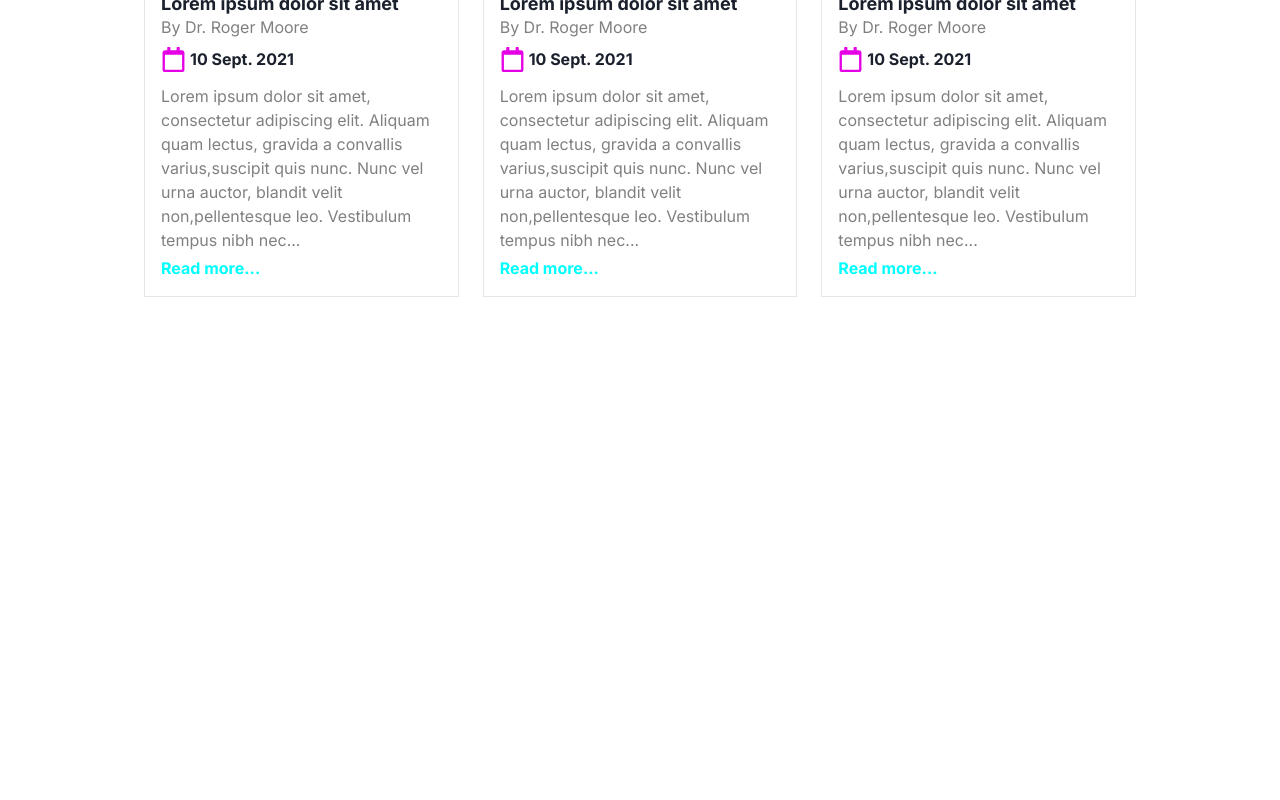
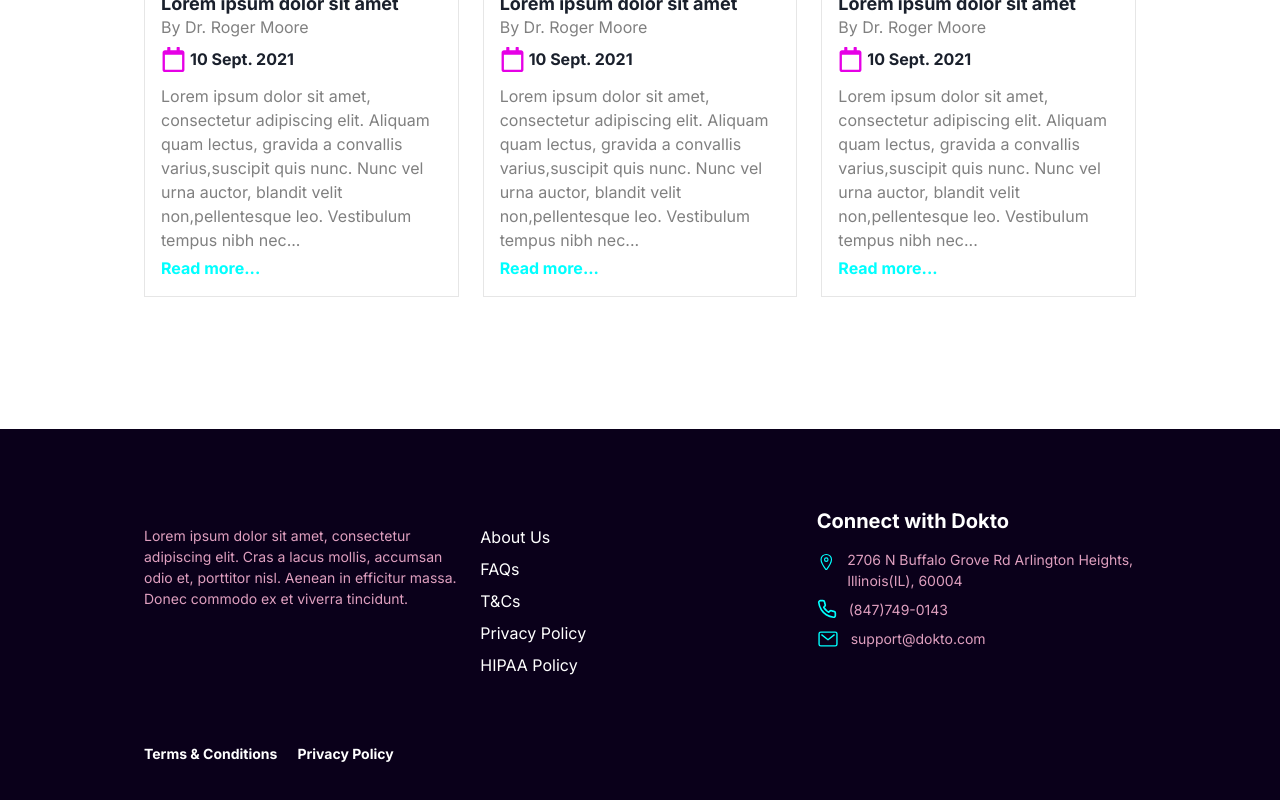
Before and after one commit to leveorxyz/dokto-frontend, a React (Create React App) app: page / in a window 1280 px wide. Shown: the part 2439-3239 px from the top of the page. Before the commit the page ends 2848 px from the top, so only its background shows below. Built offline with nearby package versions, Linux system fonts and the light colour scheme.

Commit message:
Add styles in FooterDoctor

```diff
--- a/src/components/home/DownloadDoctor.tsx
+++ b/src/components/home/DownloadDoctor.tsx
@@ -12,7 +12,7 @@ const DownloadDoctor = () => {
 	return (
 		<div>
 			<Box my='20'>
-				<Container maxWidth='container.xl'>
+				<Container maxWidth='container.2xl'>
 					<Box pos='relative' justifyContent='space-between' d='flex' alignItems='center'>
 						<Box pos='relative' align='center' mx='auto'>
 							<Heading as='h1' size='lg' fontWeight='bold' my='7' color='#26004d'>
--- /dev/null
+++ b/src/components/home/FooterDoctor.tsx
@@ -0,0 +1,98 @@
+import React from "react";
+import { Box, Container, Divider, Heading, Link, List, ListItem } from "@chakra-ui/layout";
+import { IoMailOutline } from "react-icons/io5";
+import { IoLocationOutline } from "react-icons/io5";
+import { IconContext } from "react-icons";
+import { FiPhone } from "react-icons/fi";
+
+const FooterDoctor = () => {
+
+	const margin_x = {sm: "6",md: "32",lg: "32",xl: "32",base: "6"};
+	const links = [
+		{ content: "About Us", url: "#" },
+		{ content: "FAQs", url: "#" },
+		{ content: "T&Cs", url: "#" },
+		{ content: "Privacy Policy", url: "#" },
+		{ content: "HIPAA Policy", url: "#" }
+	];
+
+	const bottom_links = [
+		{ content: "Terms & Conditions", url: "#" },
+		{ content: "Privacy Policy", url: "#" }
+	];
+
+	return (
+		<div>
+			<Box color='white' background='#0a001a' px={margin_x} py='20' mt='5'>
+				<Container maxW='container.2xl'>
+					<Box d='flex' flexDir='row'>
+						<Box flex='1'>
+							<List mt='4' spacing={2}>
+								<ListItem>
+									<Box></Box>
+								</ListItem>
+								<ListItem>
+									<Box fontSize='sm' color='#df9fbf'>Lorem ipsum dolor sit amet, consectetur adipiscing elit. Cras a lacus mollis, accumsan odio et, porttitor nisl. Aenean in efficitur massa. Donec commodo ex et viverra tincidunt.</Box>
+								</ListItem>
+							</List>
+						</Box>
+						<Divider orientation="vertical"/>
+						<Box flex='1' p='4'>
+							{links?.map(({ content, url }) => (
+								<List key={url} pb='2'>
+									<Link href={url} color='white' _hover={{ textDecoration: "none", color: "#A2A2A2"}}>
+										{content}
+									</Link>
+								</List>
+							))}
+						</Box>
+						<Divider dividerColor='white' orientation="vertical"/>
+						<Box flex='1'>
+							<Heading size='md'>Connect with Dokto</Heading>
+							<List mt='4' spacing={2} fontSize='sm' color='#df9fbf'>
+								<ListItem>
+									<Box d='flex' flexDir='row'>
+										<IconContext.Provider value={{ color: "#00ffff" }}>
+											<IoLocationOutline size={26}/>
+										</IconContext.Provider>
+										<Box ml='3'>2706 N Buffalo Grove Rd Arlington Heights, Illinois(IL), 60004</Box>
+									</Box>
+								</ListItem>
+								<ListItem>
+									<Box d='flex' flexDir='row'>
+										<IconContext.Provider value={{ color: "#00ffff" }}>
+											<FiPhone size={20}/>
+										</IconContext.Provider>
+										<Box ml='3'>(847)749-0143</Box>
+									</Box>
+								</ListItem>
+								<ListItem>
+									<Box d='flex' flexDir='row'>
+										<IconContext.Provider value={{ color: "#00ffff" }}>
+											<IoMailOutline size={22}/>
+										</IconContext.Provider>
+										<Box ml='3'>support@dokto.com</Box>
+									</Box>
+								</ListItem>
+								<ListItem>
+									<Box></Box>
+								</ListItem>
+							</List>
+						</Box>
+					</Box>
+					<Box d='flex' mt='10'>
+						{bottom_links?.map(({ content, url }) => (
+							<List key={url}>
+								<Link href={url} fontSize='sm' mr='5' fontWeight='bold' color='white' _hover={{ textDecoration: "none", color: "#A2A2A2"}}>
+									{content}
+								</Link>
+							</List>
+						))}
+					</Box>
+				</Container>
+			</Box>
+		</div>
+	);
+};
+
+export default FooterDoctor;
--- a/src/pages/Home.tsx
+++ b/src/pages/Home.tsx
@@ -5,6 +5,7 @@ import LatestPostsDoctor from "src/components/home/LatestPostsDoctor";
 import AboutDoctor from "src/components/home/AboutDoctor";
 import SpecialityDoctor from "src/components/home/SpecialityDoctor";
 import DownloadDoctor from "src/components/home/DownloadDoctor";
+import FooterDoctor from "src/components/home/FooterDoctor";
 
 export default function Home() {
 	return (
@@ -14,6 +15,7 @@ export default function Home() {
 			<FeaturedDoctor />
 			<DownloadDoctor />
 			<LatestPostsDoctor />
+			<FooterDoctor />
 		</>
 	);
 }
```
